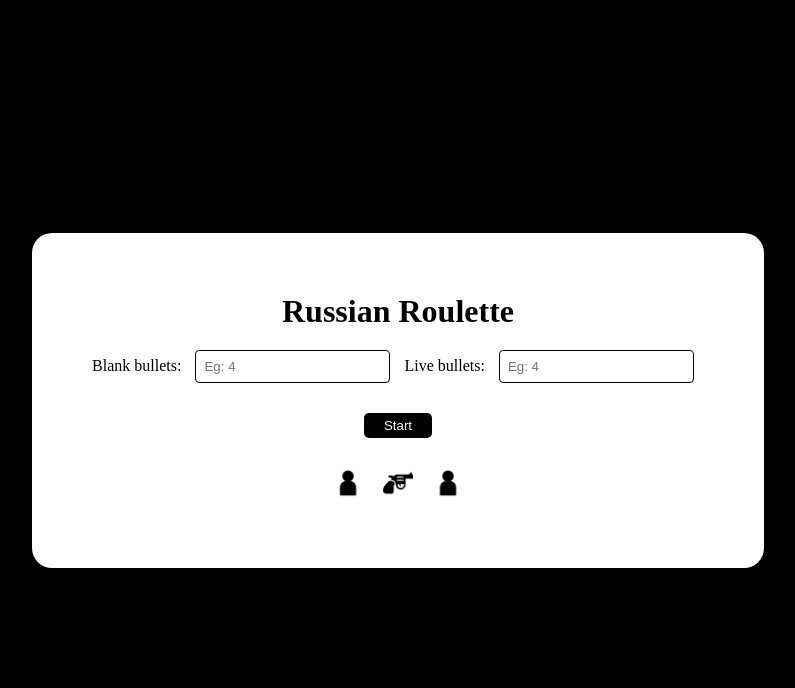
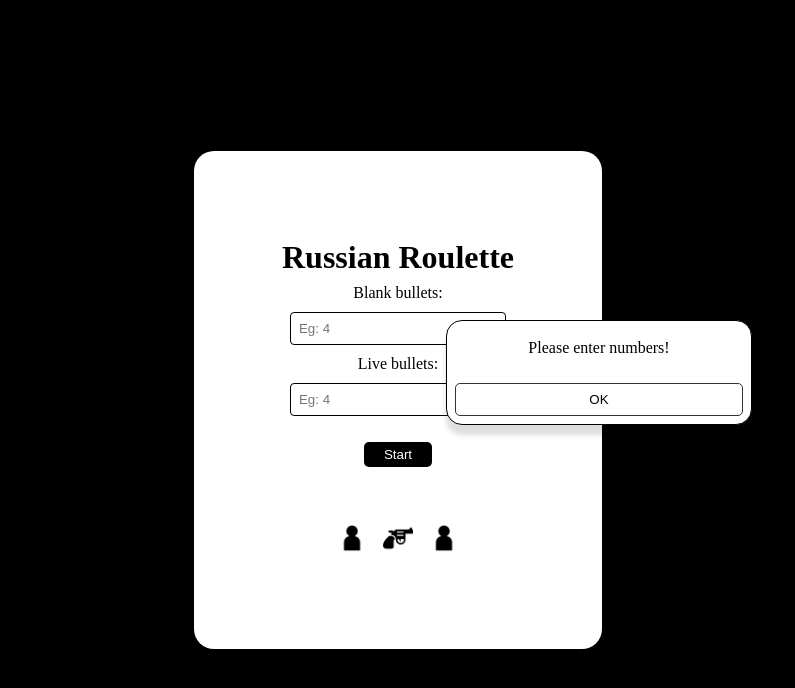
Before and after one commit to Vortex711/russian-roulette, a plain HTML site: page index.html in a window 1280 px wide. Both pictures are taken after a click on the button "Start". Shown: the whole page, without its empty margins (242-1037 px from the left). Drawn offline with Linux system fonts and the light colour scheme.

Commit message:
Validation and CSS fixes

```diff
--- a/game.css
+++ b/game.css
@@ -1,5 +1,5 @@
 * {
-    margin: 10px;
+    margin: 1vh;
 }
 
 input {
@@ -40,10 +40,10 @@ body, html {
 
 .alert {
     position: fixed;
-    top: 200px;
-    left: 40%;
-    width: 275px;
-    border-radius: 10px;
+    top: 39vh;
+    left: 85vh;
+    width: 38vh;
+    border-radius: 2vh;
     border: 1px solid black;
     box-shadow: 0 10px 5px 0 #00000022;
     text-align: center;
@@ -57,7 +57,7 @@ body, html {
     border: 1px solid #333;
     background: white;
     border-radius: 5px;
-    padding: 5px;
+    padding: 1vh;
     cursor: pointer;
 }
 
@@ -65,7 +65,12 @@ body, html {
     text-align: center;
     border-radius: 20px;
     background-color: white;
-    padding: 50px 50px;
+    padding: 10vh;
+}
+
+.start {
+    display: flex;
+    flex-direction: column;
 }
 
 .player {
--- a/game.js
+++ b/game.js
@@ -69,7 +69,7 @@ function reset() {
     revolver.src = 'images/revolver-right.png'
     lives1.textContent = ''
     lives2.textContent = ''
-    start.style.display = 'block'
+    start.style.display = 'flex'
     player.style.display ='none'
     buttons.style.display = 'none'
     lives.style.display = 'none'
@@ -82,8 +82,17 @@ function reset() {
 
 function init() {
     const spinSound = document.querySelector('#spinSound')
-    const blank = document.querySelector('#blank').value
-    const live = document.querySelector('#live').value
+    const blankTB = document.querySelector('#blank')
+    const liveTB = document.querySelector('#live')
+    const blank = parseInt(blankTB.value, 10)
+    const live = parseInt(liveTB.value, 10)
+    console.log('Blank: ' + blank + ' Live: ' + live)
+    if (isNaN(blank) || isNaN(live)) {
+        customAlert("Please enter numbers!")
+        blankTB.value = ""
+        liveTB.value = ""
+        return
+    }
     spinSound.play()
     life1 = life2 = Math.round(live / 2)
     const order = {}
```
